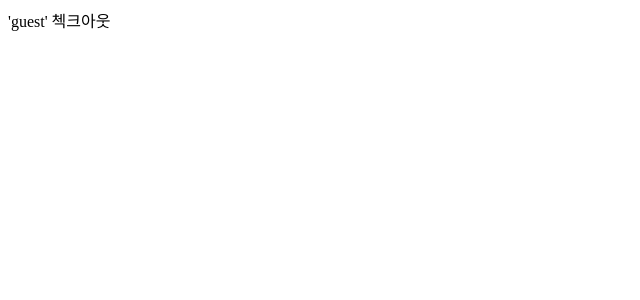
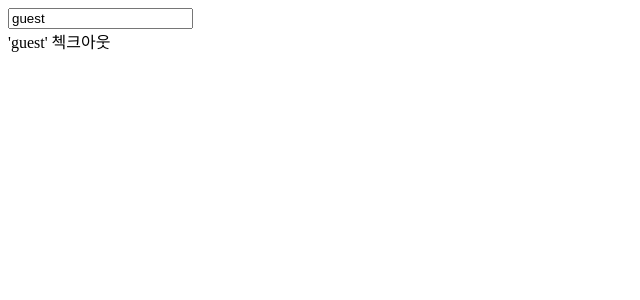
Before and after one commit to osparking/react_topic, a React (Vite) app: page / in a window 1280 px wide. Shown: the top 300 px of the page, without its empty margins (0-640 px from the left). Built offline with nearby package versions, Linux system fonts and the light colour scheme.

Commit message:
user input box that change 'user' state

```diff
--- a/src/pages/AppContext.jsx
+++ b/src/pages/AppContext.jsx
@@ -6,7 +6,12 @@ function AppContext() {
   const [user, setUser] = useState("guest");
   return (
     <div>
-      <userContext.Provider value={{user}}>
+      <input
+        type="text"
+        value={user}
+        onChange={(e) => setUser(e.target.value)}
+      />
+      <userContext.Provider value={{ user }}>
         <CheckOut />
       </userContext.Provider>
     </div>
```
